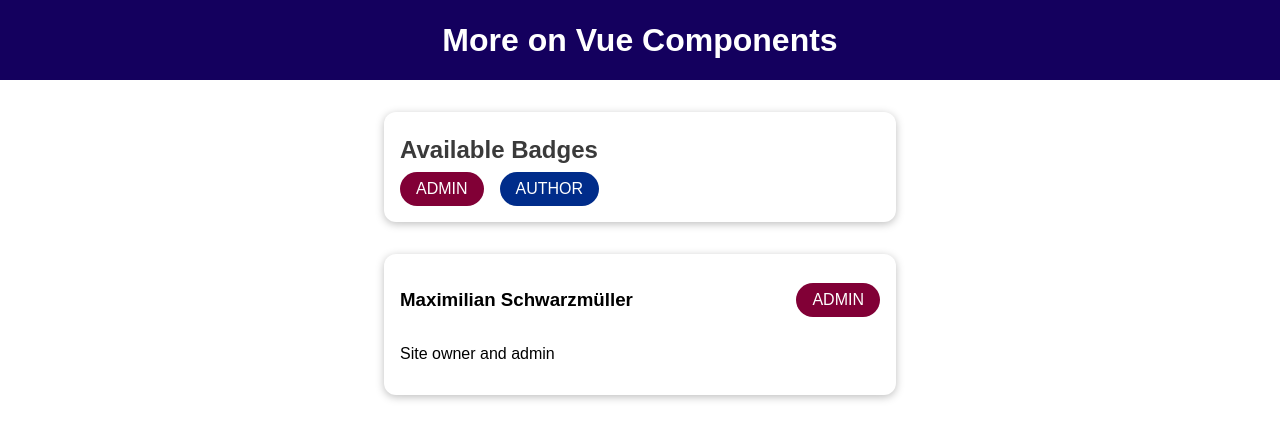
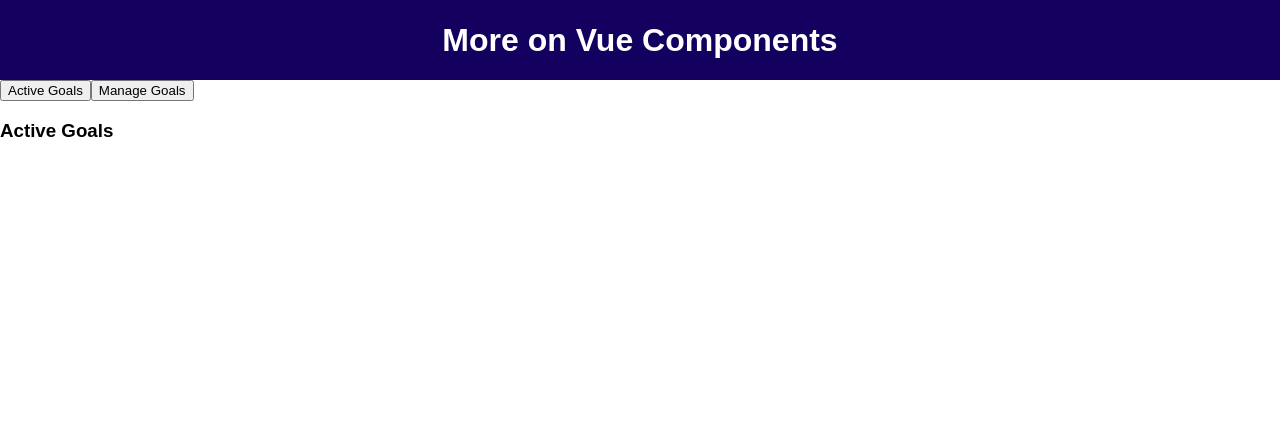
Before and after one commit to sabyrzhan/vuejs-the-complete-guide-course, a Vue app in the folder 009-diving-deeper-into-components/: page / in a window 1280 px wide. Shown: the top 440 px of the page. Built offline with nearby package versions, Linux system fonts and the light colour scheme.

Commit message:
009-diving-deeper: use dynamic component to toggle components

```diff
--- a/009-diving-deeper-into-components/src/App.vue
+++ b/009-diving-deeper-into-components/src/App.vue
@@ -1,27 +1,25 @@
 <template>
   <div>
     <the-header></the-header>
-    <badge-list></badge-list>
-    <user-info
-      :full-name="activeUser.name"
-      :info-text="activeUser.description"
-      :role="activeUser.role"
-    ></user-info>
+    <button @click="selectComponent('active-goals')">Active Goals</button>
+    <button @click="selectComponent('manage-goals')">Manage Goals</button>
+    <component :is="selectedComponent"></component>
   </div>
 </template>
 
 <script>
 import TheHeader from "@/components/TheHeader.vue";
-import BadgeList from "@/components/BadgeList.vue";
-import UserInfo from "@/components/UserInfo.vue";
+import ActiveGoals from "@/components/ActiveGoals.vue";
+import ManageGoals from "@/components/ManageGoals.vue";
 export default {
   components: {
     'the-header': TheHeader,
-    'badge-list': BadgeList,
-    'user-info': UserInfo
+    'active-goals': ActiveGoals,
+    'manage-goals': ManageGoals
   },
   data() {
     return {
+      selectedComponent: 'active-goals',
       activeUser: {
         name: 'Maximilian Schwarzmüller',
         description: 'Site owner and admin',
@@ -29,6 +27,11 @@ export default {
       },
     };
   },
+  methods: {
+    selectComponent(cmp) {
+      this.selectedComponent = cmp
+    }
+  }
 };
 </script>
 
--- /dev/null
+++ b/009-diving-deeper-into-components/src/components/ActiveGoals.vue
@@ -0,0 +1,3 @@
+<template>
+  <h3>Active Goals</h3>
+</template>
--- /dev/null
+++ b/009-diving-deeper-into-components/src/components/ManageGoals.vue
@@ -0,0 +1,3 @@
+<template>
+  <h3>Manage Goals</h3>
+</template>
```
